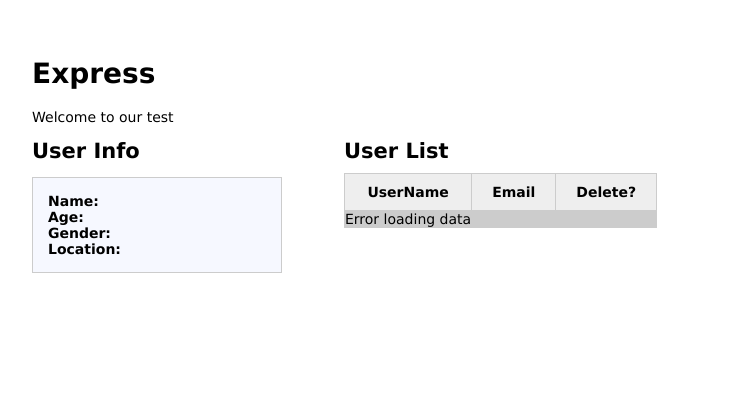
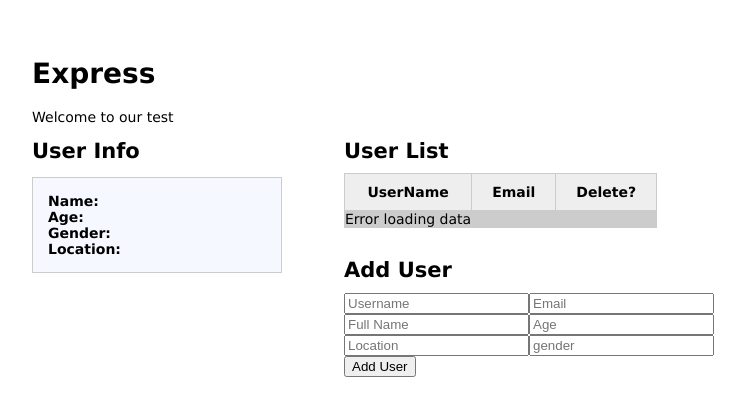
Before and after one commit to stcho/nodetest2, a Node server app: page / in a window 1280 px wide. Shown: the top 416 px of the page, without its empty margins (6-751 px from the left). Run offline with Node 20, Linux system fonts and the light colour scheme; lists and menus that the app fills with data are empty; some libraries are stand-ins or nearby versions.

Commit message:
Add user on homepage

```diff
--- a/public/javascripts/global.js
+++ b/public/javascripts/global.js
@@ -6,6 +6,9 @@ populateTable2();
 
 // Username link click
 $('#userList table tbody').on('click', 'td a.linkshowuser', showUserInfo);
+
+// Add User button click
+$('#btnAddUser').on('click', addUser);
 
 // Functions ========================================
 
@@ -71,3 +74,59 @@ function showUserInfo(event) {
   $('#userInfoLocation').text(thisUserObject.location);
 
 };
+
+// Add User
+function addUser(event) {
+    event.preventDefault();
+
+    // Super basic validation - increase errorCount variable if any fields are blank
+    var errorCount = 0;
+    $('#addUser input').each(function(index, val) {
+        if($(this).val() === '') { errorCount++; }
+    });
+
+    // Check and make sure errorCount's still at zero
+    if(errorCount === 0) {
+
+        // If it is, compile all user info into one object
+        var newUser = {
+            'username': $('#addUser fieldset input#inputUserName').val(),
+            'email': $('#addUser fieldset input#inputUserEmail').val(),
+            'fullname': $('#addUser fieldset input#inputUserFullname').val(),
+            'age': $('#addUser fieldset input#inputUserAge').val(),
+            'location': $('#addUser fieldset input#inputUserLocation').val(),
+            'gender': $('#addUser fieldset input#inputUserGender').val()
+        }
+
+        // Use AJAX to post the object to our adduser service
+        $.ajax({
+            type: 'POST',
+            data: newUser,
+            url: '/users/adduser',
+            dataType: 'JSON'
+        }).done(function( response ) {
+
+            // Check for successful (blank) response
+            if (response.msg === '') {
+
+                // Clear the form inputs
+                $('#addUser fieldset input').val('');
+
+                // Update the table
+                populateTable2();
+
+            }
+            else {
+
+                // If something goes wrong, alert the error message that our service returned
+                alert('Error: ' + response.msg);
+
+            }
+        });
+    }
+    else {
+        // If errorCount is more than 0, error out
+        alert('Please fill in all fields');
+        return false;
+    }
+};
--- a/routes/users.js
+++ b/routes/users.js
@@ -6,11 +6,23 @@ var router = express.Router();
  */
 router.get('/userlist', function(req, res) {
     var db = req.db;
-
     var collection = db.get('userlist');
     collection.find({},{}).then(docs => {
         res.json(docs);
     })
 	});
 
+/*
+ * POST to adduser
+ */
+router.post('/adduser', function(req, res) {
+	var db = req.db;
+	var collection = db.get('userlist');
+	collection.insert(req.body, function(err, result){
+		res.send(
+			(err === null) ? { msg: ''} : { msg: err}
+		);
+	});
+});
+
 module.exports = router;
--- a/views/index.jade
+++ b/views/index.jade
@@ -35,4 +35,20 @@ block content
                 tbody
         // /USER LIST
 
+        // ADD USER
+        h2 Add User
+        #addUser
+            fieldset
+                input#inputUserName(type='text', placeholder='Username')
+                input#inputUserEmail(type='text', placeholder='Email')
+                br
+                input#inputUserFullname(type='text', placeholder='Full Name')
+                input#inputUserAge(type='text', placeholder='Age')
+                br
+                input#inputUserLocation(type='text', placeholder='Location')
+                input#inputUserGender(type='text', placeholder='gender')
+                br
+                button#btnAddUser Add User
+        // /ADD USER
+
     // /WRAPPER
```
